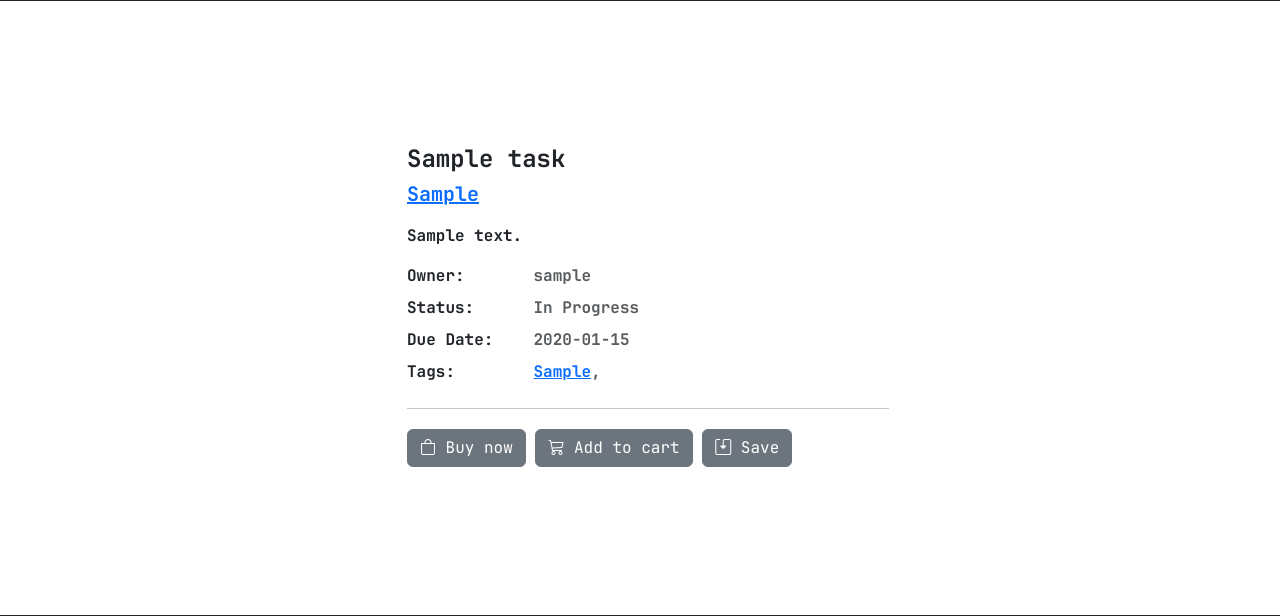
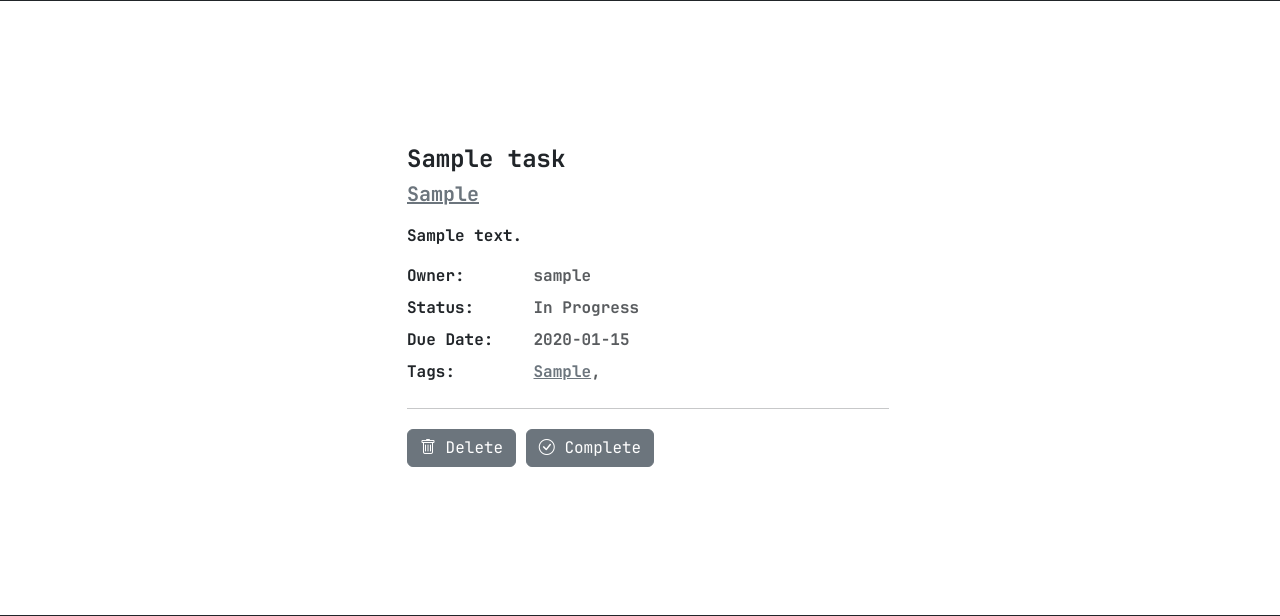
Before and after one commit to aliaryu/maktab100, a Django app: page /tasks/task/1 in a window 1280 px wide. Shown: the part 360-976 px from the top of the page. Run offline with Django 4.2, Linux system fonts and the light colour scheme; tables that the repository leaves empty hold one stand-in row (values such as "Sample post").

Commit message:
feat : create urls for complete/delete

```diff
--- a/week20/TaskManager/task/models.py
+++ b/week20/TaskManager/task/models.py
@@ -76,5 +76,11 @@ class Task(models.Model):
     def get_absolute_url(self):
         return reverse("task:task_detail", kwargs={"pk": self.pk})
 
+    def delete_task_url(self):
+        return reverse("task:task_delete", kwargs={"pk": self.pk})
+
+    def complete_task_url(self):
+        return reverse("task:task_complete", kwargs={"pk": self.pk})
+
     def __str__(self):
         return self.title
--- a/week20/TaskManager/task/templates/task/task_detail.html
+++ b/week20/TaskManager/task/templates/task/task_detail.html
@@ -31,7 +31,7 @@
                     </div> {% endcomment %}
 
                     <div class="mb-3">
-                      <span class="h5 fw-custom"><a href={{ task.category.get_absolute_url }}>{{ task.category.category }}</a></span>
+                      <span class="h5 fw-custom"><a class="text-secondary" href={{ task.category.get_absolute_url }}>{{ task.category.category }}</a></span>
                     </div>
 
                     <!-- DESCRIPTION -->
@@ -45,7 +45,12 @@
                       <dd class="col-9 fw-custom text-muted">{{ task.user.username }}</dd>
 
                       <dt class="col-3 fw-custom">Status:</dt>
-                      <dd class="col-9 fw-custom text-muted">{{ task.get_status_display }}</dd>
+
+                      {% if task.due_date|date:"Y-m-d" < timezone.now|date:"Y-m-d" and task.status == "I" %}
+                        <dd class="col-9 fw-custom text-muted">Failed ...</dd>
+                      {% else  %}
+                        <dd class="col-9 fw-custom text-muted">{{ task.get_status_display }}</dd>
+                      {% endif %}
 
                       <dt class="col-3 fw-custom">Due Date:</dt>
                       <dd class="col-9 fw-custom text-muted">{{ task.due_date|date:"Y-m-d" }}</dd>
@@ -53,7 +58,7 @@
                       <dt class="col-3 fw-custom">Tags:</dt>
                       <dd class="col-9 fw-custom text-muted">
                         {% for tag in task.tags.all %}
-                            <a href="{{ tag.get_absolute_url }}">{{ tag.tag }}</a>,
+                            <a class="text-secondary" href="{{ tag.get_absolute_url }}">{{ tag.tag }}</a>,
                         {% endfor %}
                       </dd>
                     </div>
@@ -61,10 +66,13 @@
                     <hr />
 
                     <!-- BUTTONS -->
-                    <a href="#" class="btn btn-secondary my-1"> <i class="bi bi-bag"></i> Buy now </a>
-                    <a href="#" class="btn btn-secondary my-1"> <i class="bi bi-cart3"></i> Add to cart </a>
-                    <a href="#" class="btn btn-secondary my-1"> <i class="bi bi-save2"></i> Save </a>
+                    <a href="{{ task.delete_task_url }}" class="btn btn-secondary my-1"> <i class="bi bi-trash"></i> Delete </a>
 
+                    {% if task.status == "I" %}
+                        <a href="{{ task.complete_task_url }}" class="btn btn-secondary my-1"> <i class="bi bi-check-circle"></i> Complete </a>
+                    {% else %}
+                    <a href="#" class="btn btn-secondary my-1 disabled"> <i class="bi bi-check-circle" disabled></i> Complete </a>
+                    {% endif %}
 
                   </div>
                 </main>
--- a/week20/TaskManager/task/urls.py
+++ b/week20/TaskManager/task/urls.py
@@ -6,6 +6,11 @@ app_name = 'task'
 
 urlpatterns = [
     path("task/<int:pk>", task_detail, name="task_detail"),
+    path("task/delete/<int:pk>", task_detail, name="task_delete"),
+    path("task/complete/<int:pk>", task_detail, name="task_complete"),
+
     path("category/<int:pk>", task_detail, name="category_detail"),
     path("tag/<int:pk>", task_detail, name="tag_detail"),
+
+
 ]
```
